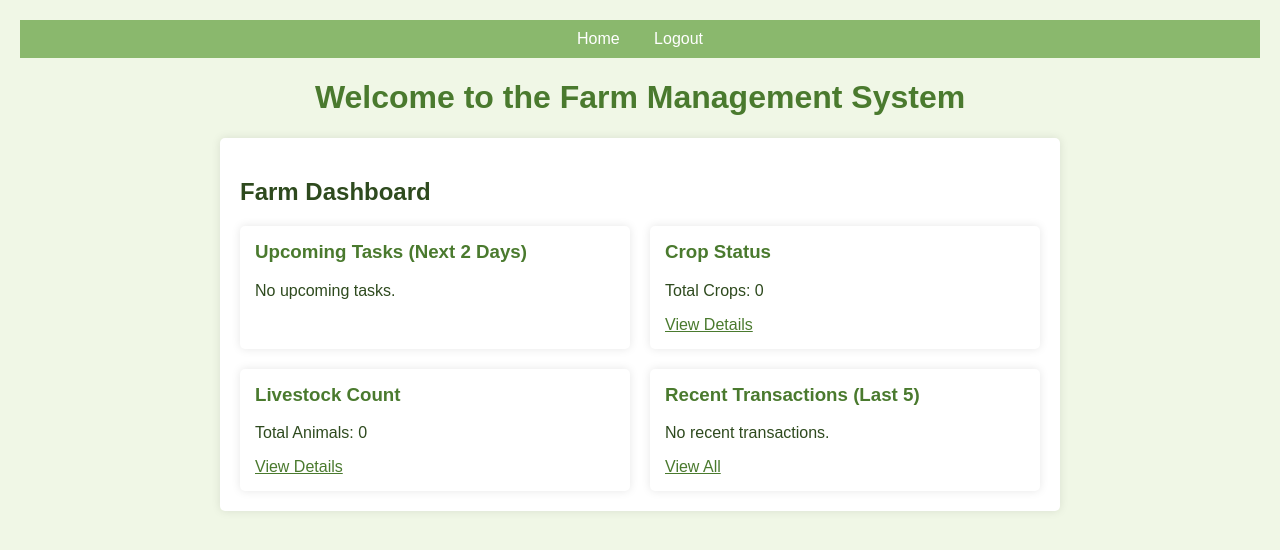
After one commit to namirayounus/FMSP, a Django app: page /dashboard/ in a window 1280 px wide. The commit adds this page. Shown: the top 550 px of the page. Run offline with Django 5.2, Linux system fonts and the light colour scheme; the visitor is signed in with stand-in values (Sample User, id 1); data comes from the database, SQL or seed files in the repository; data that the repository does not hold is empty.

Commit message:
Step 11: Add dashboard page with key information

```diff
--- /dev/null
+++ b/farm/templates/farm/dashboard.html
@@ -0,0 +1,46 @@
+{% extends 'farm/base.html' %}
+
+{% block content %}
+    <h2>Farm Dashboard</h2>
+    <div style="display: flex; flex-wrap: wrap; gap: 20px; margin-top: 20px;">
+        <!-- Upcoming Tasks -->
+        <div style="flex: 1; min-width: 300px; background-color: #fff; padding: 15px; border-radius: 5px; box-shadow: 0 0 10px rgba(0,0,0,0.1);">
+            <h3 style="color: #4a7a2e; margin-top: 0;">Upcoming Tasks (Next 2 Days)</h3>
+            {% if upcoming_tasks %}
+                <ul style="list-style-type: none; padding: 0;">
+                    {% for task in upcoming_tasks %}
+                        <li style="margin-bottom: 10px;">{{ task.description }} - Due: {{ task.due_date }}</li>
+                    {% endfor %}
+                </ul>
+            {% else %}
+                <p>No upcoming tasks.</p>
+            {% endif %}
+        </div>
+        <!-- Crop Status -->
+        <div style="flex: 1; min-width: 300px; background-color: #fff; padding: 15px; border-radius: 5px; box-shadow: 0 0 10px rgba(0,0,0,0.1);">
+            <h3 style="color: #4a7a2e; margin-top: 0;">Crop Status</h3>
+            <p>Total Crops: {{ crop_count }}</p>
+            <a href="{% url 'farm:crop_list' %}" style="color: #4a7a2e;">View Details</a>
+        </div>
+        <!-- Livestock Count -->
+        <div style="flex: 1; min-width: 300px; background-color: #fff; padding: 15px; border-radius: 5px; box-shadow: 0 0 10px rgba(0,0,0,0.1);">
+            <h3 style="color: #4a7a2e; margin-top: 0;">Livestock Count</h3>
+            <p>Total Animals: {{ livestock_count }}</p>
+            <a href="{% url 'farm:livestock_list' %}" style="color: #4a7a2e;">View Details</a>
+        </div>
+        <!-- Recent Finances -->
+        <div style="flex: 1; min-width: 300px; background-color: #fff; padding: 15px; border-radius: 5px; box-shadow: 0 0 10px rgba(0,0,0,0.1);">
+            <h3 style="color: #4a7a2e; margin-top: 0;">Recent Transactions (Last 5)</h3>
+            {% if recent_finances %}
+                <ul style="list-style-type: none; padding: 0;">
+                    {% for finance in recent_finances %}
+                        <li style="margin-bottom: 10px;">{{ finance.transaction_type|capfirst }} - ${{ finance.amount }} ({{ finance.date }})</li>
+                    {% endfor %}
+                </ul>
+            {% else %}
+                <p>No recent transactions.</p>
+            {% endif %}
+            <a href="{% url 'farm:finance_list' %}" style="color: #4a7a2e;">View All</a>
+        </div>
+    </div>
+{% endblock %}
--- a/farm/templates/farm/home.html
+++ b/farm/templates/farm/home.html
@@ -22,6 +22,7 @@
                 </ul>
             </div>
         {% endif %}
+        <p><a href="{% url 'farm:dashboard' %}" style="color: #4a7a2e;">View Dashboard</a></p>
         <p><a href="{% url 'farm:crop_list' %}" style="color: #4a7a2e;">View Your Crops</a></p>
         <p><a href="{% url 'farm:livestock_list' %}" style="color: #4a7a2e;">View Your Livestock</a></p>
         <p><a href="{% url 'farm:finance_list' %}" style="color: #4a7a2e;">View Your Finances</a></p>
--- a/farm/urls.py
+++ b/farm/urls.py
@@ -22,4 +22,5 @@
     path('finance/<int:finance_id>/update/', views.finance_update, name='finance_update'),
     path('finance/<int:finance_id>/delete/', views.finance_delete, name='finance_delete'),
     path('profile/', views.profile_update, name='profile_update'),
+    path('dashboard/', views.dashboard, name='dashboard'),
 ]
--- a/farm/views.py
+++ b/farm/views.py
@@ -210,3 +210,28 @@
     else:
         form = ProfileForm(instance=profile)
     return render(request, 'farm/profile_form.html', {'form': form, 'profile': profile})
+
+@login_required
+def dashboard(request):
+    # Ensure profile exists
+    Profile.objects.get_or_create(user=request.user)
+    # Upcoming tasks
+    today = timezone.now().date()
+    two_days_from_now = today + timedelta(days=2)
+    upcoming_tasks = Task.objects.filter(
+        user=request.user,
+        due_date__range=[today, two_days_from_now],
+        completed=False
+    )
+    # Crop count
+    crop_count = Crop.objects.filter(user=request.user).count()
+    # Livestock count
+    livestock_count = Livestock.objects.filter(user=request.user).count()
+    # Recent finances (last 5)
+    recent_finances = Finance.objects.filter(user=request.user).order_by('-created_at')[:5]
+    return render(request, 'farm/dashboard.html', {
+        'upcoming_tasks': upcoming_tasks,
+        'crop_count': crop_count,
+        'livestock_count': livestock_count,
+        'recent_finances': recent_finances
+    })
```
